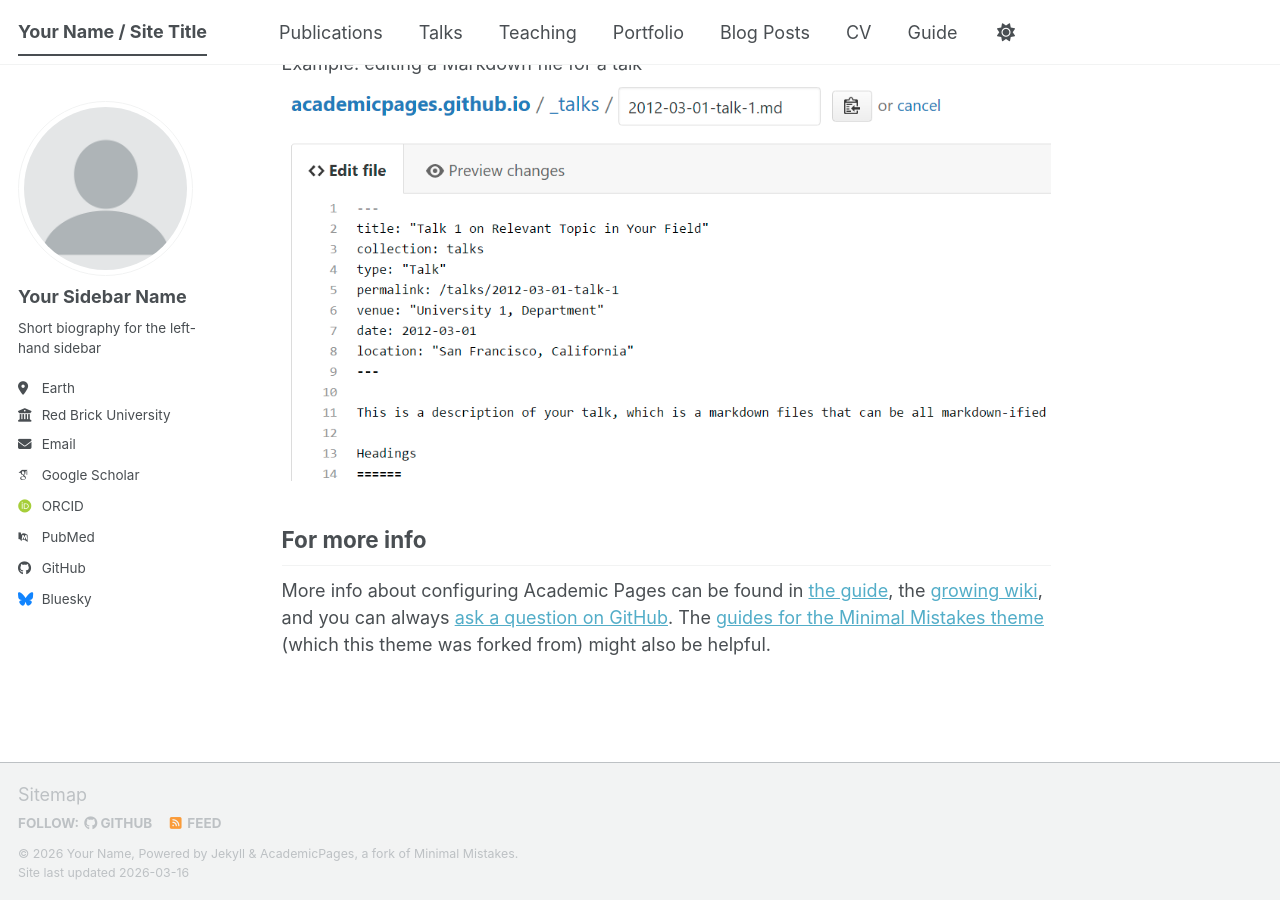
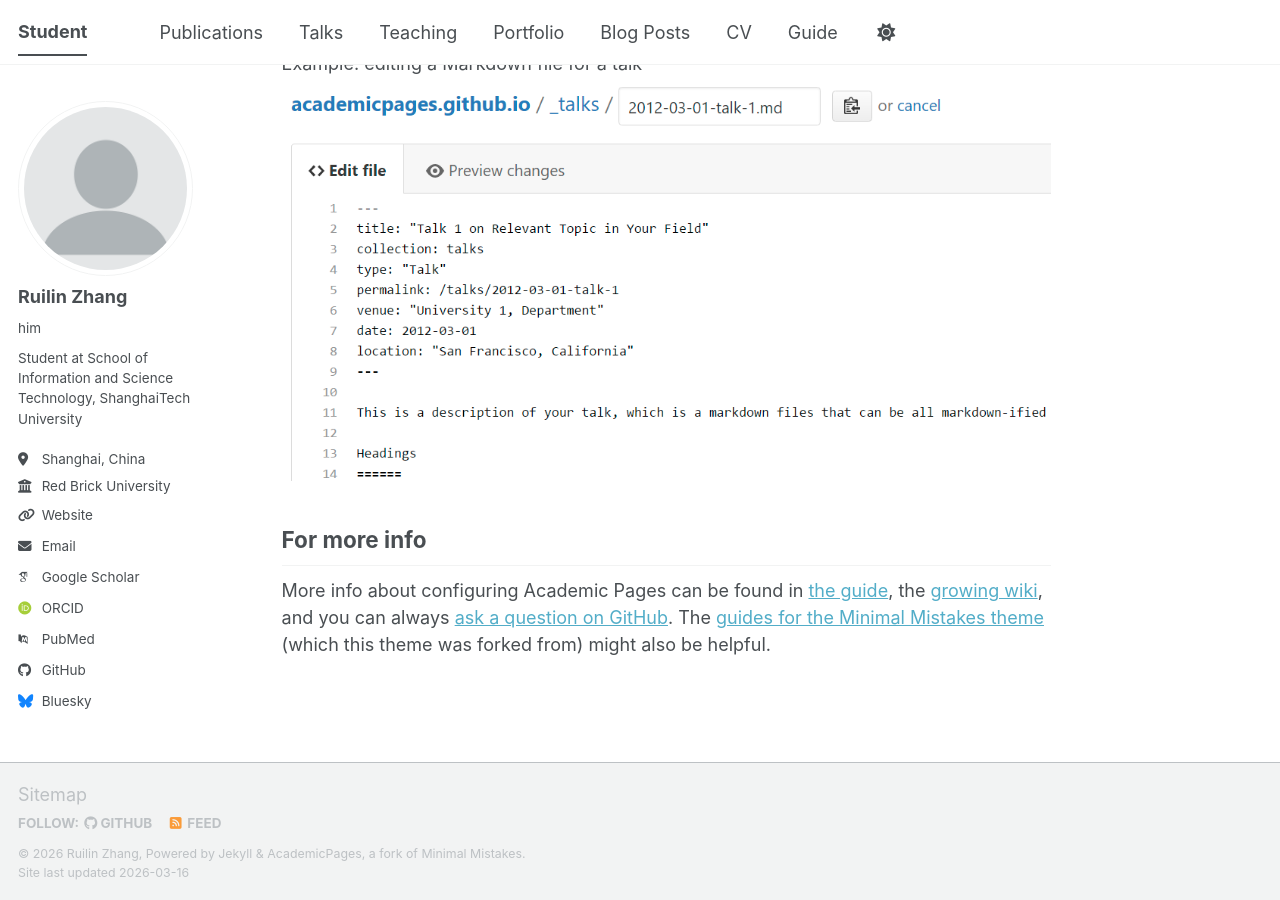
Before and after one commit to bey0ndt1me/bey0ndt1me.github.io, a Jekyll site: the page built from _pages/about.md, in a window 1280 px wide and 900 px high, scrolled down 2720 px. Built offline with Jekyll 4.4.1, drawn with Linux system fonts in a browser that asks for light colours; some web fonts are replaced; a script bundle is joined from its source files by our own code; library files that are not in the unit come from our copies.

Commit message:
Update personal information in _config.yml

```diff
--- a/_config.yml
+++ b/_config.yml
@@ -9,11 +9,11 @@
 # Basic Site Settings
 locale                   : "en-US"
 site_theme               : "default" # The available themes options are "default", "air", "sunrise", "mint", "dirt" and "contrast"
-title                    : "Your Name / Site Title"
+title                    : "Student"
 title_separator          : "-"
-name                     : &name "Your Name"
-description              : &description "Your Name's academic portfolio"   # Update this with a general description of your site, this is the default if not overridden by a page
-url                      : https://academicpages.github.io # The base hostname & protocol for your site e.g. "https://[your GitHub username].github.io",
+name                     : &name "Ruilin Zhang"
+description              : &description "Undergraduate at ShanghaiTech University"   # Update this with a general description of your site, this is the default if not overridden by a page
+url                      : "https://bey0ndt1me.github.io" # The base hostname & protocol for your site e.g. "https://bey0ndt1me.github.io",
                                                            # or if you already have some other page hosted on Github then use "https://[your GitHub username].github.io/[Your Repo Name]"
 baseurl                  : "" # the subpath of your site, e.g. "/blog"
 repository               : "academicpages/academicpages.github.io"
@@ -24,13 +24,13 @@ repository               : "academicpages/academicpages.github.io"
 author:
   # Biographic information
   avatar           : "profile.png"
-  name             : "Your Sidebar Name"
-  pronouns         : # example: "she/her"
-  bio              : "Short biography for the left-hand sidebar"
-  location         : "Earth"
+  name             : "Ruilin Zhang"
+  pronouns         : "him" # example: "she/her"
+  bio              : "Student at School of Information and Science Technology, ShanghaiTech University"
+  location         : "Shanghai, China"
   employer         : "Red Brick University"
-  uri              : # URL
-  email            : "none@example.org"
+  uri              : "https://bey0ndt1me.github.io" # URL
+  email            : "zhangrl2023@shanghaitech.edu.cn"
 
   # Academic websites
   academia         : # URL
```
